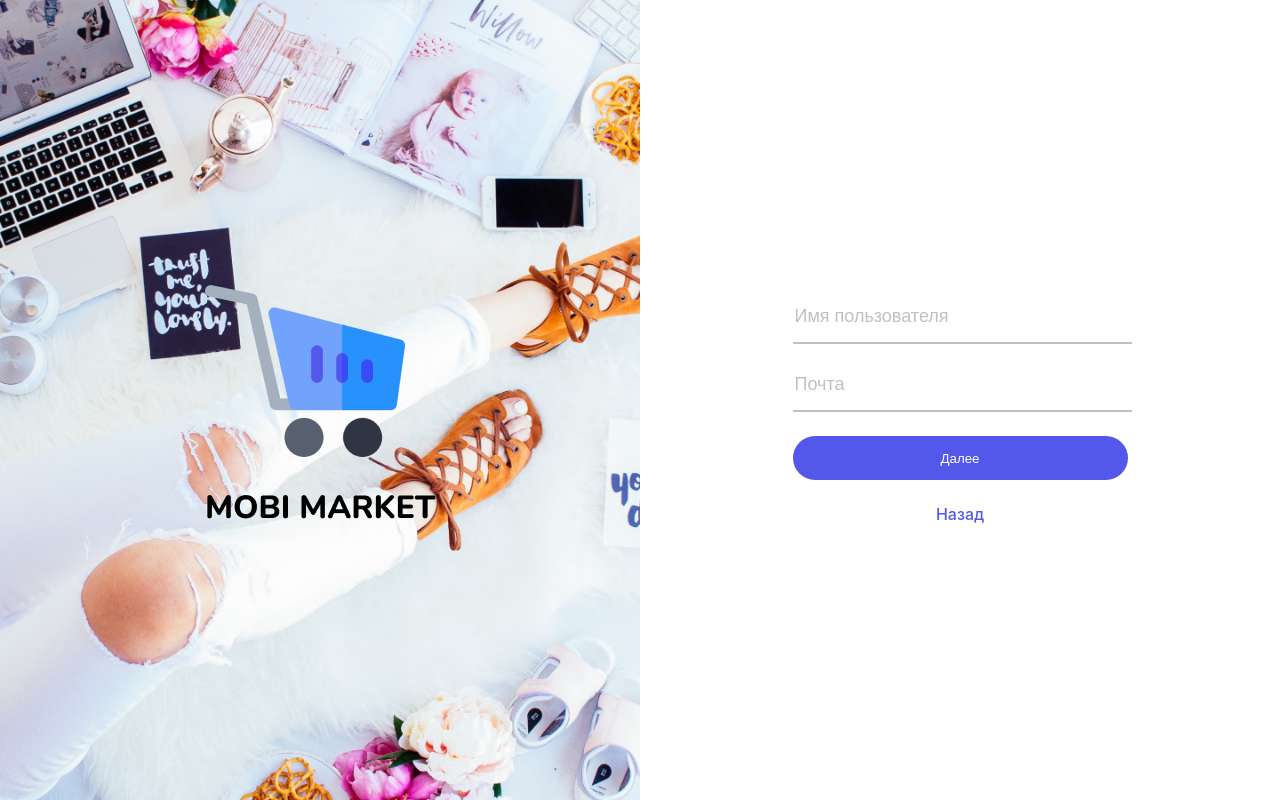
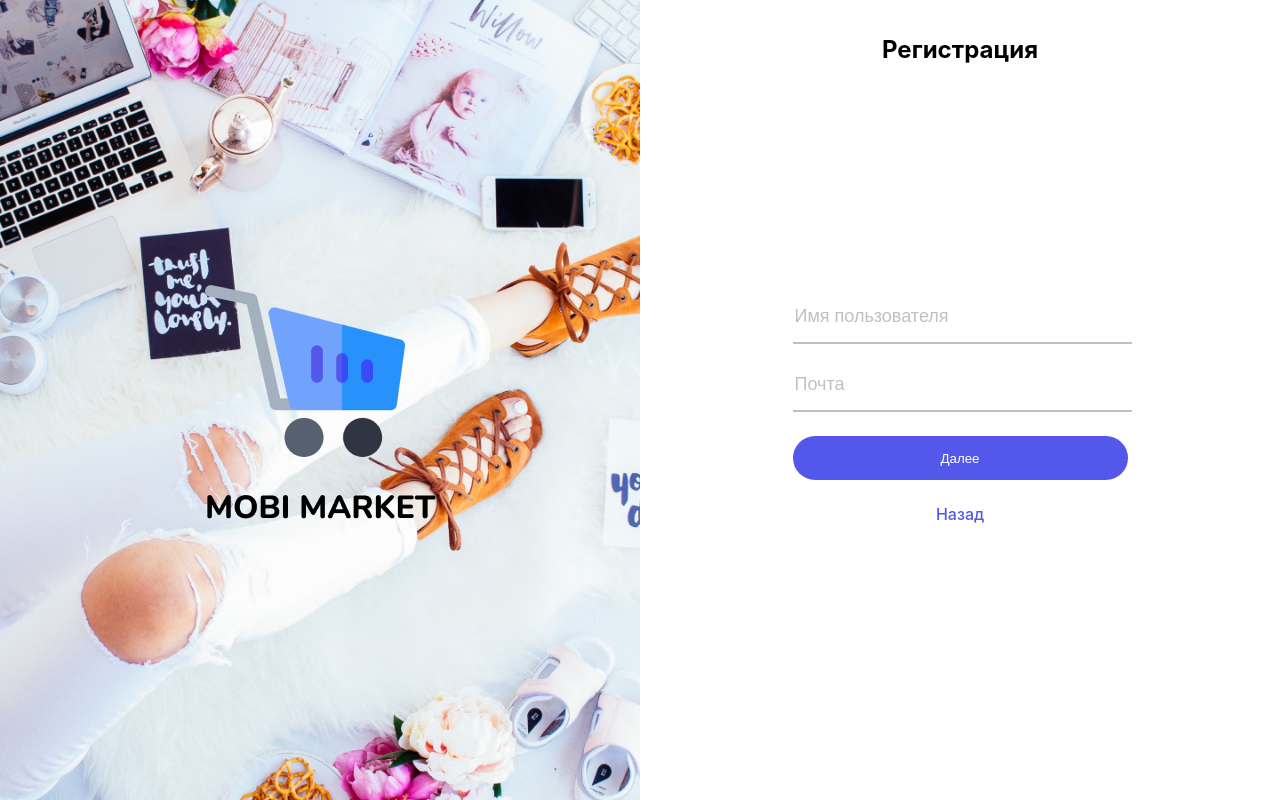
Before and after one commit to Temirlan-Br/neobis-front-marketplace, a React (Create React App) app: page /registr in a window 1280 px wide. Built offline with nearby package versions, Linux system fonts and the light colour scheme; the HTML template or start-up script is replaced by a standard one.

Commit message:
Fix reg page

```diff
--- a/src/pages/SignUp/SignUp.css
+++ b/src/pages/SignUp/SignUp.css
@@ -0,0 +1,7 @@
+.form__block {
+  position: relative;
+}
+.reg__title {
+  position: absolute;
+  top: 15px;
+}
--- a/src/pages/SignUp/SignUp.jsx
+++ b/src/pages/SignUp/SignUp.jsx
@@ -1,12 +1,15 @@
 import React from 'react';
 import { Link } from 'react-router-dom';
 import LogoBlock from '../../components/LogoBlock/LogoBlock';
+import './SignUp.css';
 
 const SignUp = () => {
   return (
     <div className="container">
       <LogoBlock />
+
       <div className="form__block">
+        <h2 className="reg__title">Регистрация</h2>
         <div className="form">
           <input
             type="text"
```
